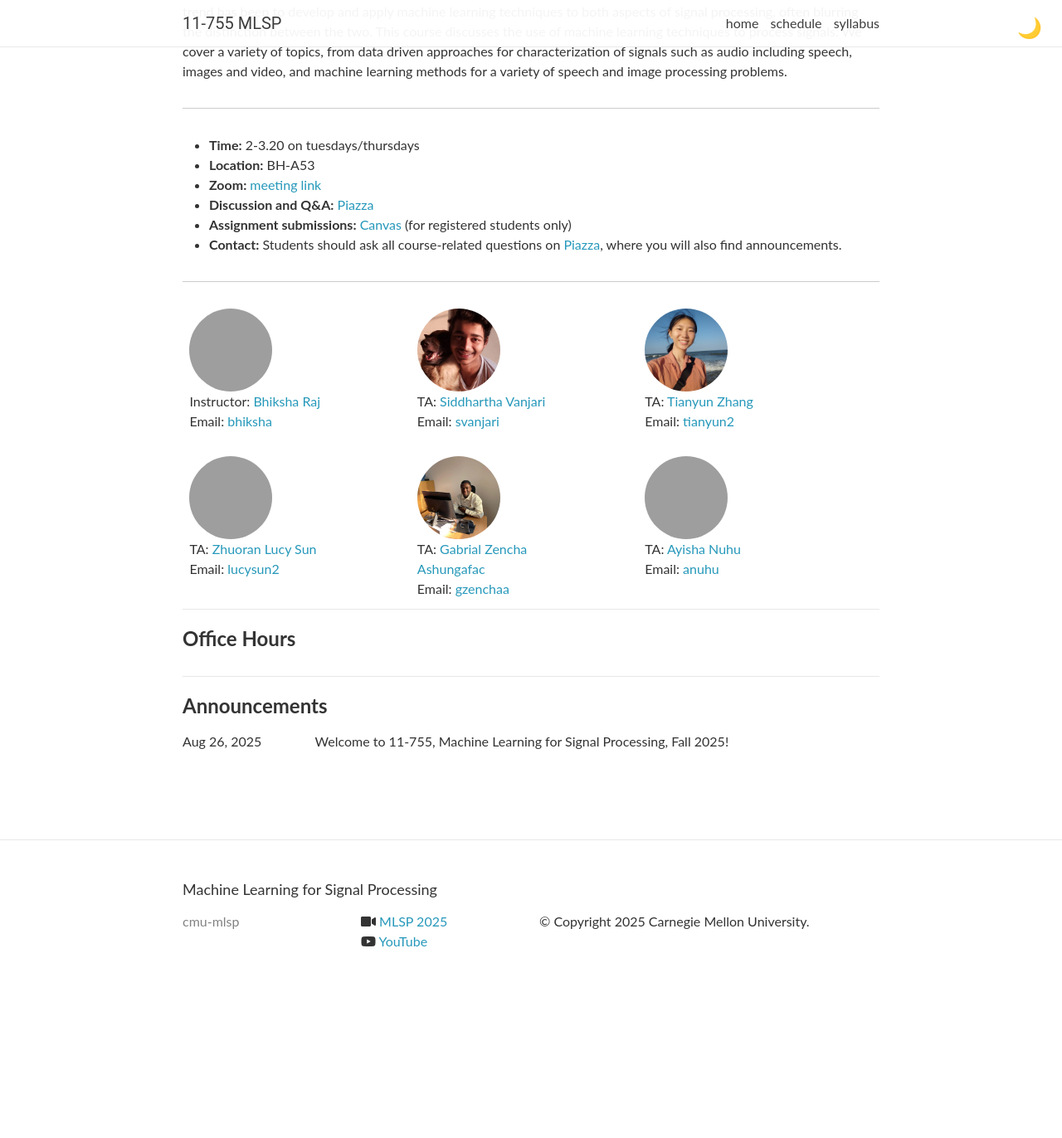
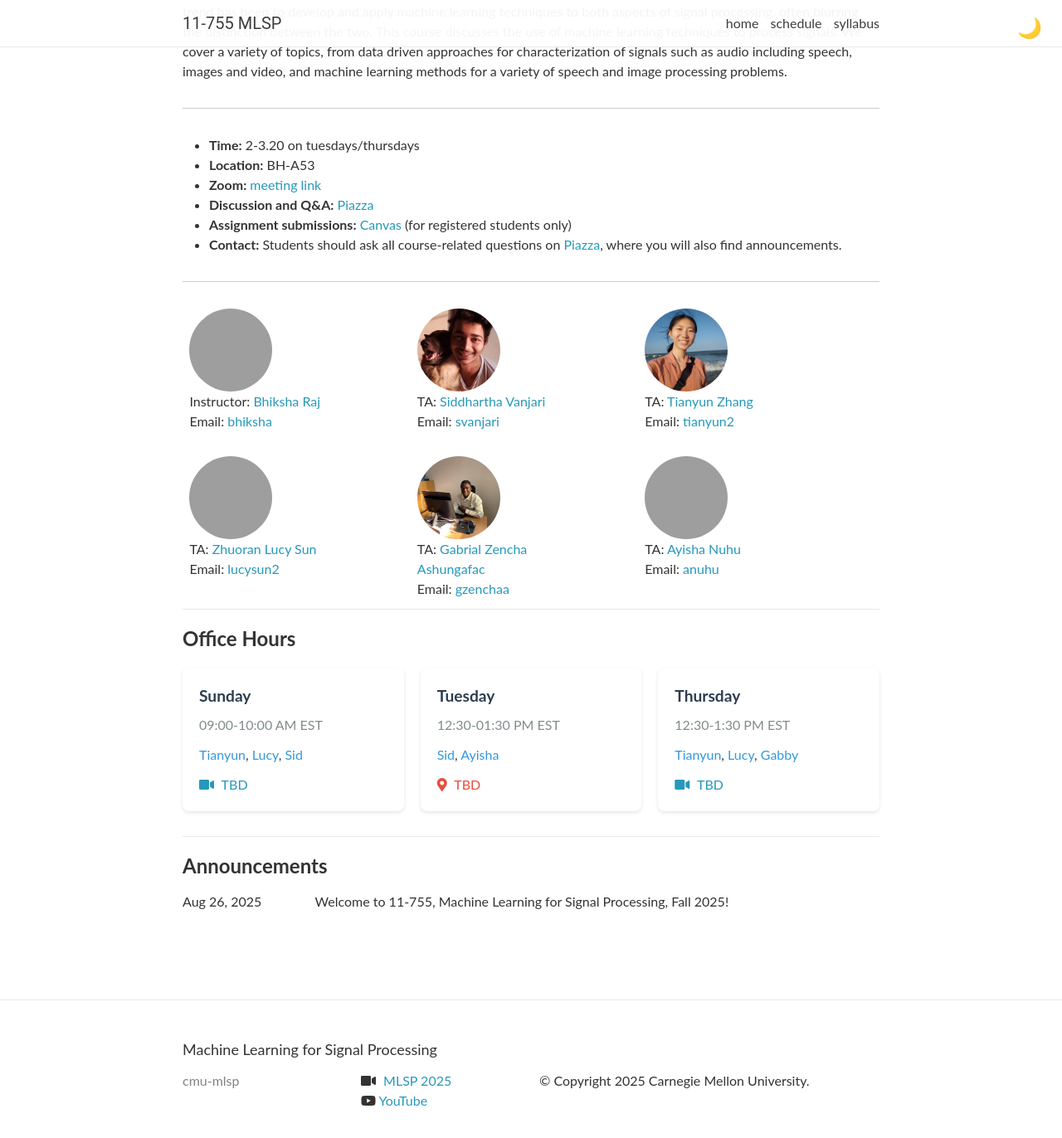
Before and after one commit to cmu-mlsp/mlspcourse, a Jekyll site: the page built from index.html, in a window 1280 px wide and 1400 px high, scrolled down 359 px, cut to the strip 0-1372 px from the top of the window. Shown: the whole strip at 83% size. Built offline with Jekyll 4.4.1, drawn with Linux system fonts in a browser that asks for light colours; nearby versions of some CDN libraries; the list of posts is cut into pages by our own code; comment, search, counter and statistics services are not loaded; before the commit the page ends 1567 px from its top, so only the background shows below that; grey boxes are pictures that could not be loaded.

Commit message:
office hrs

```diff
--- a/index.html
+++ b/index.html
@@ -95,27 +95,119 @@ title: "11-755 MLSP"
 
  <div class="news">
     <h2>Office Hours</h2>
-  <!--
-    <table>
-      <tr>
-        <td class="date">Alex Gicham</td>
-        <td class="announcement">Friday: 10:00-11:00 AM CAT : In Person - Kigalit Campus, F309 </td>
-      </tr>
-      <tr>
-        <td class="date">Aneesh Atkuri</td>
-        <td class="announcement">Monday: 2:00-3:00 PM EST: In Person (TBD); Friday: 11:30 AM-12:30 PM EST: Zoom</td>
-      </tr>
-      <tr>
-        <td class="date">Abhinav Venkatadri</td>
-        <td class="announcement">Monday: 12:30-1:30 PM EST: <a href="https://cmu.zoom.us/j/2871043544Zoom" target="\_blank">Zoom</a>;  Tuesday 9:30-10:30 AM EST ; offline (TBD)</td>
-      </tr>
-      <tr>
-        <td class="date">Manohar Alapati</td>
-        <td class="announcement">Wednesday: 1:00-2:00 PM EST: <a href="https://cmu.zoom.us/s/9587669144" target="\_blank">Zoom</a>; Friday: 10:00 AM-11:00 AM EST: In Person (TBD)</td>
-      </tr>
-    </table>
-  -->
- </div>
+
+  <div class="office-hours-grid">
+    <div class="oh-card">
+      <div class="oh-day">Sunday</div>
+      <div class="oh-time">09:00-10:00 AM EST</div>
+      <div class="oh-staff">
+        <a href="https://tianyun-zhang.github.io/" target="_blank">Tianyun</a>,
+        <a href="https://lucys-99.github.io/" target="_blank">Lucy</a>,
+        <a href="https://www.linkedin.com/in/siddhartha-vanjari/" target="_blank">Sid</a>
+      </div>
+      <div class="oh-location">
+        <a href="" class="zoom-link" target="_blank">
+          <i class="fas fa-video"></i> TBD
+        </a>
+      </div>
+    </div>
+
+    <div class="oh-card">
+      <div class="oh-day">Tuesday</div>
+      <div class="oh-time">12:30-01:30 PM EST</div>
+      <div class="oh-staff">
+        <a href="https://www.linkedin.com/in/siddhartha-vanjari/" target="_blank">Sid</a>,
+        <a href="https://www.linkedin.com/in/ayisha-nuhu/" target="_blank">Ayisha</a>
+      </div>
+      <div class="oh-location">
+        <span class="in-person">
+          <i class="fas fa-map-marker-alt"></i>  TBD
+        </span>
+      </div>
+    </div>
+
+    <div class="oh-card">
+      <div class="oh-day">Thursday</div>
+      <div class="oh-time">12:30-1:30 PM EST</div>
+      <div class="oh-staff">
+        <a href="https://tianyun-zhang.github.io/" target="_blank">Tianyun</a>,
+        <a href="https://lucys-99.github.io/" target="_blank">Lucy</a>,
+        <a href="https://www.linkedin.com/in/gabrial-zencha/" target="_blank">Gabby</a>
+      </div>
+      <div class="oh-location">
+        <a href="https://cmu.zoom.us/j/2871043544Zoom" class="zoom-link" target="_blank">
+          <i class="fas fa-video"></i> TBD
+        </a>
+      </div>
+    </div>
+  </div>
+</div>
+
+<!-- Add this CSS to your stylesheet -->
+<style>
+.office-hours-grid {
+  display: grid;
+  grid-template-columns: repeat(auto-fit, minmax(250px, 1fr));
+  gap: 20px;
+  margin: 20px 0;
+}
+
+.oh-card {
+  background: #fff;
+  border-radius: 8px;
+  padding: 20px;
+  box-shadow: 0 2px 4px rgba(0,0,0,0.1);
+  transition: transform 0.2s;
+}
+
+.oh-card:hover {
+  transform: translateY(-5px);
+}
+
+.oh-day {
+  font-size: 1.2em;
+  font-weight: bold;
+  color: #2c3e50;
+  margin-bottom: 8px;
+}
+
+.oh-time {
+  color: #7f8c8d;
+  margin-bottom: 12px;
+}
+
+.oh-staff {
+  margin-bottom: 12px;
+}
+
+.oh-staff a {
+  color: #3498db;
+  text-decoration: none;
+}
+
+.oh-staff a:hover {
+  text-decoration: underline;
+}
+
+.oh-location {
+  display: flex;
+  align-items: center;
+  gap: 8px;
+}
+
+.zoom-link {
+  color: #2ecc71;
+  text-decoration: none;
+}
+
+.in-person {
+  color: #e74c3c;
+}
+
+.fas {
+  margin-right: 5px;
+}
+</style>
 
   <!-- Announcements  -->
   <div class="news">
```
Also changed, not shown: 1 other file.
